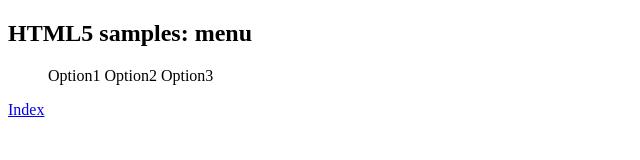
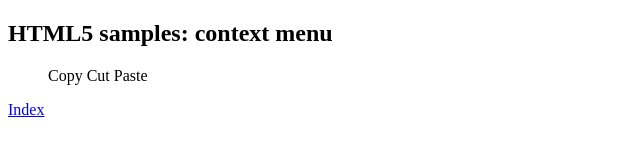
Before and after one commit to pxai/webfinde, a website: page samples/html/menu.html in a window 1280 px wide. Shown: the whole page, without its empty margins (0-640 px from the left). Drawn offline with Linux system fonts and the light colour scheme.

Commit message:
menu sample changed

```diff
--- a/samples/html/menu.html
+++ b/samples/html/menu.html
@@ -5,15 +5,15 @@
 <meta key="author" content="Pello Xabier Altadill Izura">
 <title>HTML5 samples: menu</title>
 </head>
-<body contextmenu="menu-1">
+<body contextmenu="myMenu">
 	<header>
-		<h2>HTML5 samples: menu</h2>
+		<h2>HTML5 samples: context menu</h2>
 	</header>
 	<section>
-		<menu id="menu-1" label="My menu" type="context">
-			<menuitem type="command" label="Item 0">Option1</menuitem>
-			<menuitem type="command" label="Item 1">Option2</menuitem>
-			<menuitem type="command" label="Item 2">Option3</menuitem>
+		<menu id="myMenu" label="My menu" type="context">
+			<menuitem type="command" label="Copy">Copy</menuitem>
+			<menuitem type="command" label="Cut">Cut</menuitem>
+			<menuitem type="command" label="Paste">Paste</menuitem>
 		</menu>
 	</section>
 	<footer>
```
